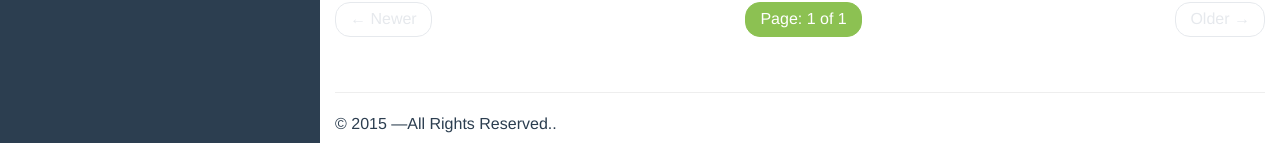
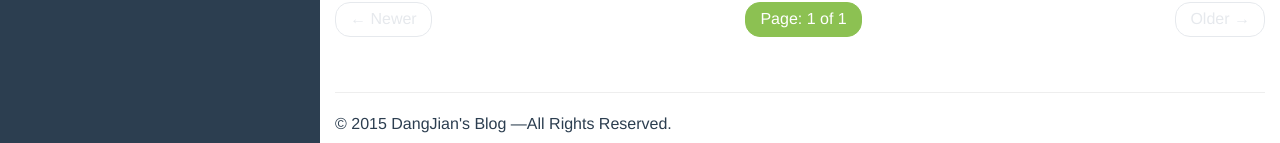
Before and after one commit to dangjian/dangjian.github.io, a Jekyll site: the page built from index.html, in a window 1280 px wide and 1108 px high. Shown: the part 962-1105 px from the top of the window. Built offline with Jekyll 4.4.1, drawn with Linux system fonts in a browser that asks for light colours; the list of posts is cut into pages by our own code.

Commit message:
new post.

```diff
--- a/_includes/default.html
+++ b/_includes/default.html
@@ -99,7 +99,7 @@
 		<footer>
 			<hr/>
 			<p>
-				&copy; {{ site.time | date: '%Y' }} {{ site.title }} —All Rights Reserved..
+				&copy; {{ site.time | date: '%Y' }} DangJian's Blog —All Rights Reserved.
 			</p>
 		</footer>
 	</div>
```
